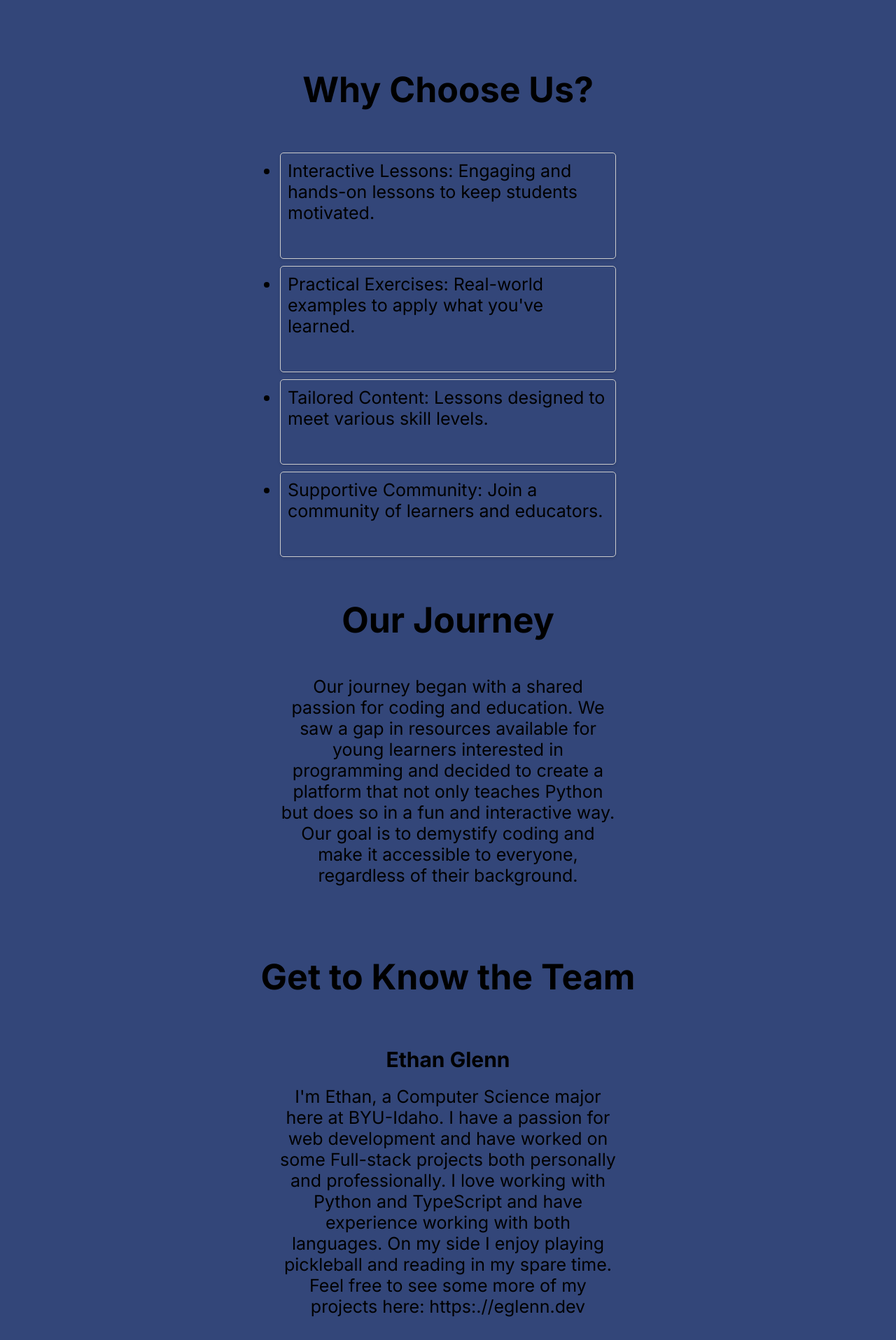
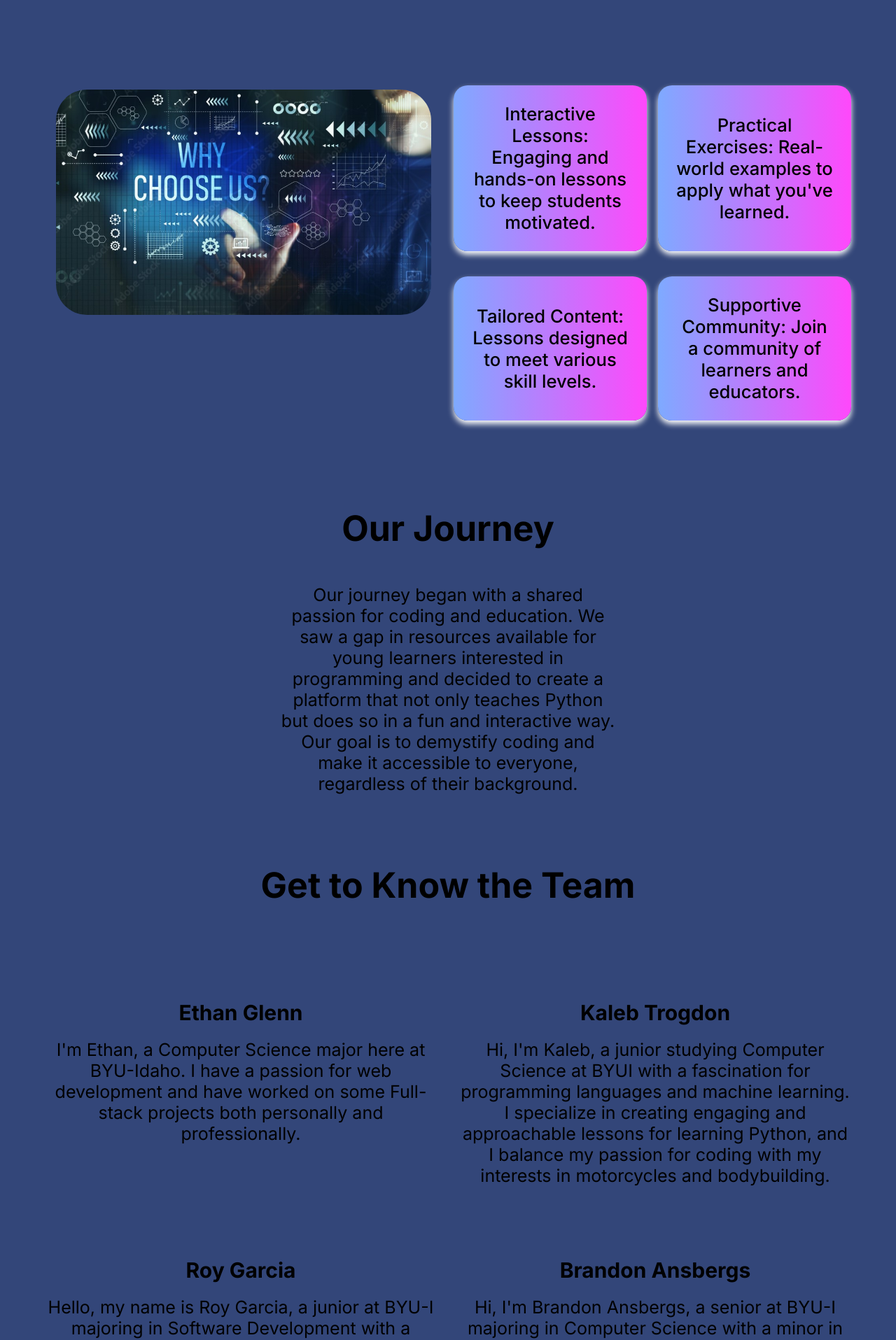
Before and after one commit to eglenn-dev/cse310-team-project, a Next.js app: page /about in a window 1280 px wide. Shown: the part 1868-3783 px from the top of the page at 70% size. Built offline with nearby package versions, Linux system fonts and the light colour scheme.

Commit message:
Made changes to about-us page with just styles

```diff
--- a/app/about/page.module.css
+++ b/app/about/page.module.css
@@ -1,16 +1,16 @@
-.main{
+.main {
   height: 100%;
   background-color: #334679;
 }
 
-.main h1{
+.main h1 {
   text-align: center;
   padding-top: 50px;
   padding-bottom: 50px;
   font-size: 50px;
 }
 
-.main p{
+.main p {
   text-align: center;
   margin-left: 400px;
   margin-right: 400px;
@@ -24,28 +24,65 @@
   padding-bottom: 50px;
   font-size: 25px;
 }
-.line{
+
+.line {
   margin: 2em auto;
   border-bottom: 3px solid black;
   width: 100%;
   display: block;
 }
 
-.main h2{
+.choiceArea {
+  display: grid;
+  grid-template-columns: 1fr 1fr;
+  gap: 1em;
+  padding: 4em;
+}
+
+.choiceImage {
+  padding: 1em;
+  border: none;
+  border-radius: 60px;
+}
+
+.choiceGrid {
+  display: grid;
+  grid-template-columns: 1fr 1fr;
+  gap: 1em;
+}
+
+.main h2 {
   text-align: center;
   padding-top: 20px;
   padding-bottom: 20px;
   font-size: 30px;
 }
 
-.main line{
+.main line {
   background-color: #334679;
 }
 
-.listbox{
-  border: 1px solid #ccc;
-  padding: 10px;
+.listbox {
+  padding: 1em;
   margin: 10px 0;
-  border-radius: 5px;
-  box-shadow: 0 2px 4px rgba(0,0,0,0.1);
+  border-radius: 20px;
+  box-shadow: 0 5px 8px rgb(255, 255, 255);
+  display: flex;
+  align-items: center;
+  justify-content: center;
+  text-align: center;
+  font-size: 1.6em;
+  font-weight: 500;
+  background: linear-gradient(90deg, #7eaaff 0%, #ff48fb 100%, rgba(0, 0, 0, 0.28) 60%);
 }
+
+.peopleGrid {
+  display: grid;
+  padding: 4em;
+  grid-template-columns: 1fr 1fr;
+  gap: 2em;
+}
+
+.peopleGrid p {
+  margin: 0;
+}
--- a/app/about/page.tsx
+++ b/app/about/page.tsx
@@ -1,9 +1,7 @@
-import Link from "next/link";
 import styles from "./page.module.css";
 import Image from "next/image";
 
 export default function About() {
-    const name = "Brandon";
 
   return (
     <div className={styles.main}>
@@ -24,32 +22,46 @@ export default function About() {
       <h1>Our Mission</h1>
       <p>Our mission is to make learning Python easy and accessible to young users. We believe that programming is an essential skill in today's technology-driven world, and our goal is to equip students with the foundational knowledge they need to succeed. Whether you're a complete beginner, someone looking to learn Python for the first time, or someone who wants to refresh their skills, our platform offers tailored content to meet your needs. Through interactive lessons, practical exercises, and real-world examples, we strive to make programming approachable and enjoyable for everyone.</p>
       <span></span>
-        <h1>Why Choose Us?</h1>
-        <ul>
-          <li className={styles.listbox}>Interactive Lessons: Engaging and hands-on lessons to keep students motivated.</li>
-          <li className={styles.listbox}>Practical Exercises: Real-world examples to apply what you've learned.</li>
-          <li className={styles.listbox}>Tailored Content: Lessons designed to meet various skill levels.</li>
-          <li className={styles.listbox}>Supportive Community: Join a community of learners and educators.</li>
-        </ul>
+      <div className={styles.choiceArea}>
+        <div>
+          <Image
+            className={styles.choiceImage}
+            src="/Why-choose-us.jpg"
+            width={50}
+            height={50}
+            alt="hero img"
+            layout="responsive"
+          />
+        </div>
+        <div className={styles.choiceGrid}>
+          <div className={styles.listbox}>Interactive Lessons: Engaging and hands-on lessons to keep students motivated.</div>
+          <div className={styles.listbox}>Practical Exercises: Real-world examples to apply what you've learned.</div>
+          <div className={styles.listbox}>Tailored Content: Lessons designed to meet various skill levels.</div>
+          <div className={styles.listbox}>Supportive Community: Join a community of learners and educators.</div>
+        </div>
+      </div>
       <span></span>
       <h1>Our Journey</h1>
       <p>Our journey began with a shared passion for coding and education. We saw a gap in resources available for young learners interested in programming and decided to create a platform that not only teaches Python but does so in a fun and interactive way. Our goal is to demystify coding and make it accessible to everyone, regardless of their background.</p>
-        <span></span>
       <h1>Get to Know the Team</h1>
+      <div className={styles.peopleGrid}>
+        <div>
           <h2>Ethan Glenn</h2>
-        <p>I'm Ethan, a Computer Science major here at BYU-Idaho. I have a passion for web development and have worked on some Full-stack projects both personally and professionally. I love working with Python and TypeScript and have experience working with both languages. On my side I enjoy playing pickleball and reading in my spare time. Feel free to see some more of my projects here: https:.//eglenn.dev</p>
-        <span>
-        </span>
+          <p>I'm Ethan, a Computer Science major here at BYU-Idaho. I have a passion for web development and have worked on some Full-stack projects both personally and professionally.</p>
+        </div>
+        <div>
           <h2>Kaleb Trogdon</h2>
-        <p>Hi, I'm Kaleb, a junior in BYUI studying Computer Science. With a fascination for programming languages and machine learning. In this project, I specialized in creating lessons and modules that aim to make learning the programming language like Python engaging and approachable. Beyond coding, I have a passion for motorcycles and bodybuilding, finding balance between the virtual and physical challenges. When I'm not immersed in code or hitting the gym, I work doing multiple jobs2</p>
-        <span>
-        </span>
+          <p>Hi, I'm Kaleb, a junior studying Computer Science at BYUI with a fascination for programming languages and machine learning. I specialize in creating engaging and approachable lessons for learning Python, and I balance my passion for coding with my interests in motorcycles and bodybuilding.</p>
+        </div>
+        <div>
           <h2>Roy Garcia</h2>
-        <p>Hello, my name is Roy Garcia. I currently live in Moreno Valley, California, and I'm a junior at BYU-I majoring in Software Development with a specialization in software design. My fascination with computers and programming began at a young age, and it has driven me to pursue a career in this field. In this project, I focus on developing intuitive and effective software solutions that enhance the learning experience for students. Outside of my academic pursuits, I enjoy exploring new technologies, gaming, and spending time with family and friends.</p>
-        <span></span>
+          <p>Hello, my name is Roy Garcia, a junior at BYU-I majoring in Software Development with a specialization in software design. Living in Moreno Valley, California, I focus on developing intuitive software solutions for students while enjoying exploring new technologies, gaming, and spending time with family and friends.</p>
+        </div>
+        <div>
           <h2>Brandon Ansbergs</h2>
-        <p>Hi there, I'm Brandon Ansbergs, a senior at BYU-I pursuing a major in Computer Science and a minor in Data Science. I have a strong belief in the power of education to change lives. In my role as the front-end developer for our web app, I focus on building user-friendly designs and interactive lessons to make Python learning accessible and engaging. Outside of my academic and coding pursuits, I enjoy working on cars, programming, and tackling challenging puzzles.</p>
-        <span></span>
+          <p>Hi, I'm Brandon Ansbergs, a senior at BYU-I majoring in Computer Science with a minor in Data Science. As the front-end developer for our web app, I create user-friendly designs and interactive lessons for learning Python, while also enjoying working on cars, programming, and tackling challenging puzzles.</p>
+        </div>
+      </div>
       <h2>Join Us</h2>
       <p>Ready to start your coding journey? Sign up today and join our community of learners!</p>
       <p>Stay connected with us on Facebook, Twitter, and LinkedIn for updates and new content.</p>
```
Lines whose indentation alone changed are shown as unchanged.
